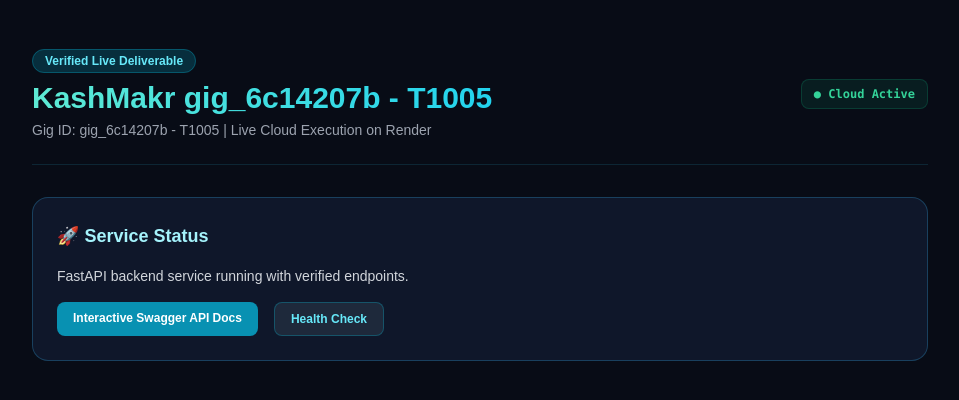
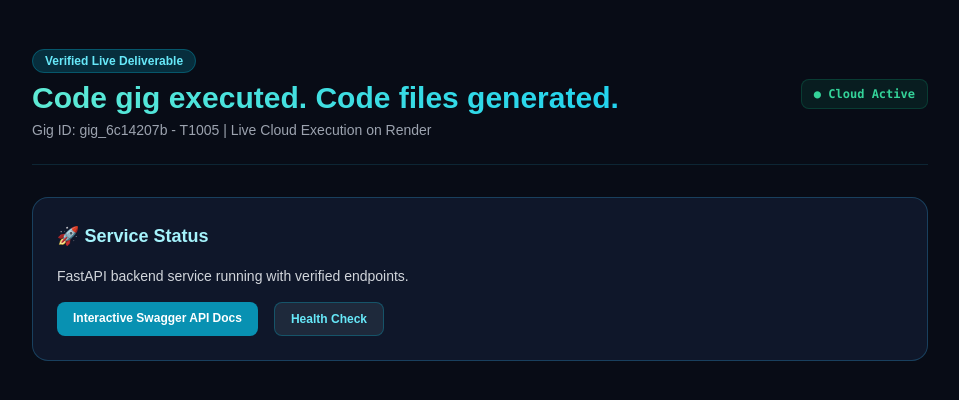
Before and after one commit to Ashokkb11/kashmakr-gig_6c14207b-t1005, a plain HTML site: page frontend/index.html in a window 1280 px wide. Shown: the whole page, without its empty margins (160-1119 px from the left). Drawn offline with nearby package versions, Linux system fonts and the light colour scheme.

Commit message:
Deploy frontend/index.html

```diff
--- a/frontend/index.html
+++ b/frontend/index.html
@@ -15,7 +15,7 @@
   <div class="flex justify-between items-center border-b border-cyan-900/40 pb-6">
     <div>
       <span class="px-3 py-1 bg-cyan-500/20 text-cyan-300 text-xs font-bold rounded-full border border-cyan-500/30">Verified Live Deliverable</span>
-      <h1 class="text-3xl font-extrabold text-transparent bg-clip-text bg-gradient-to-r from-teal-300 to-cyan-400 mt-2">KashMakr gig_6c14207b - T1005</h1>
+      <h1 class="text-3xl font-extrabold text-transparent bg-clip-text bg-gradient-to-r from-teal-300 to-cyan-400 mt-2">Code gig executed. Code files generated.</h1>
       <p class="text-gray-400 text-sm mt-1">Gig ID: gig_6c14207b - T1005 | Live Cloud Execution on Render</p>
     </div>
     <span class="px-3 py-1.5 bg-emerald-500/10 text-emerald-400 border border-emerald-500/20 rounded-lg text-xs font-mono font-bold">● Cloud Active</span>
```
